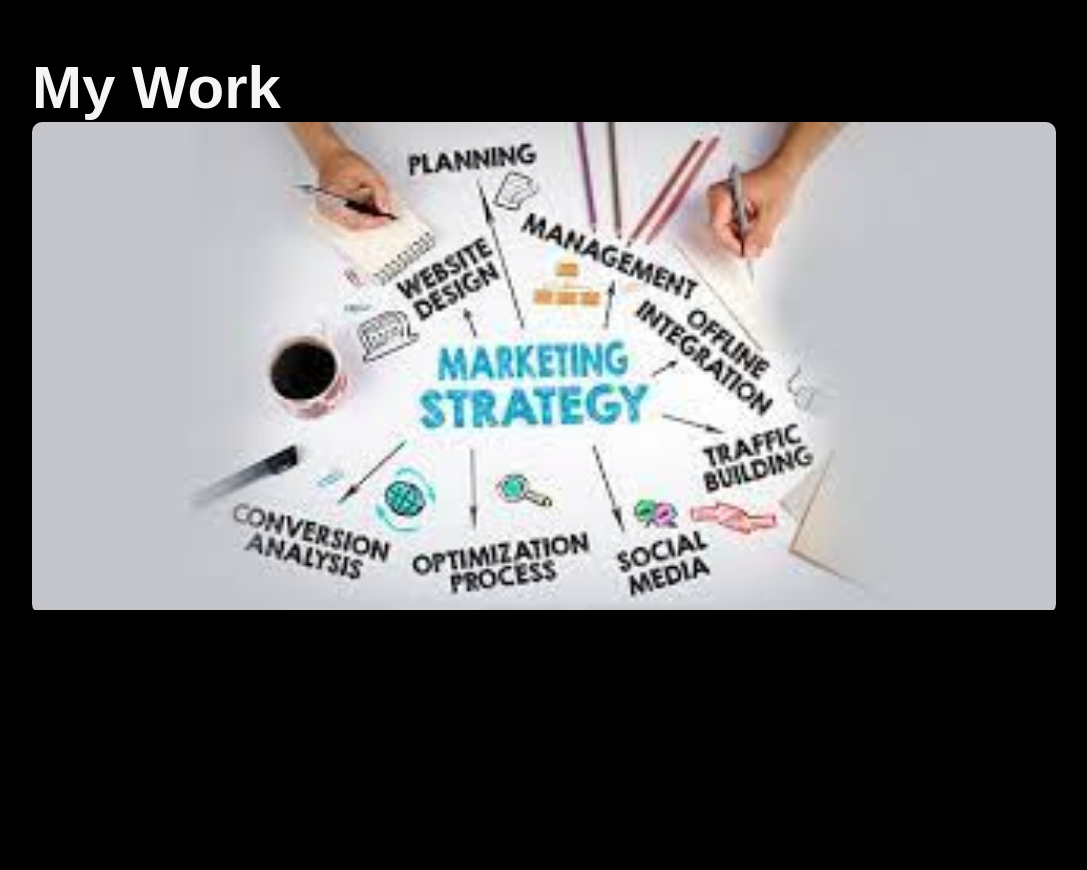
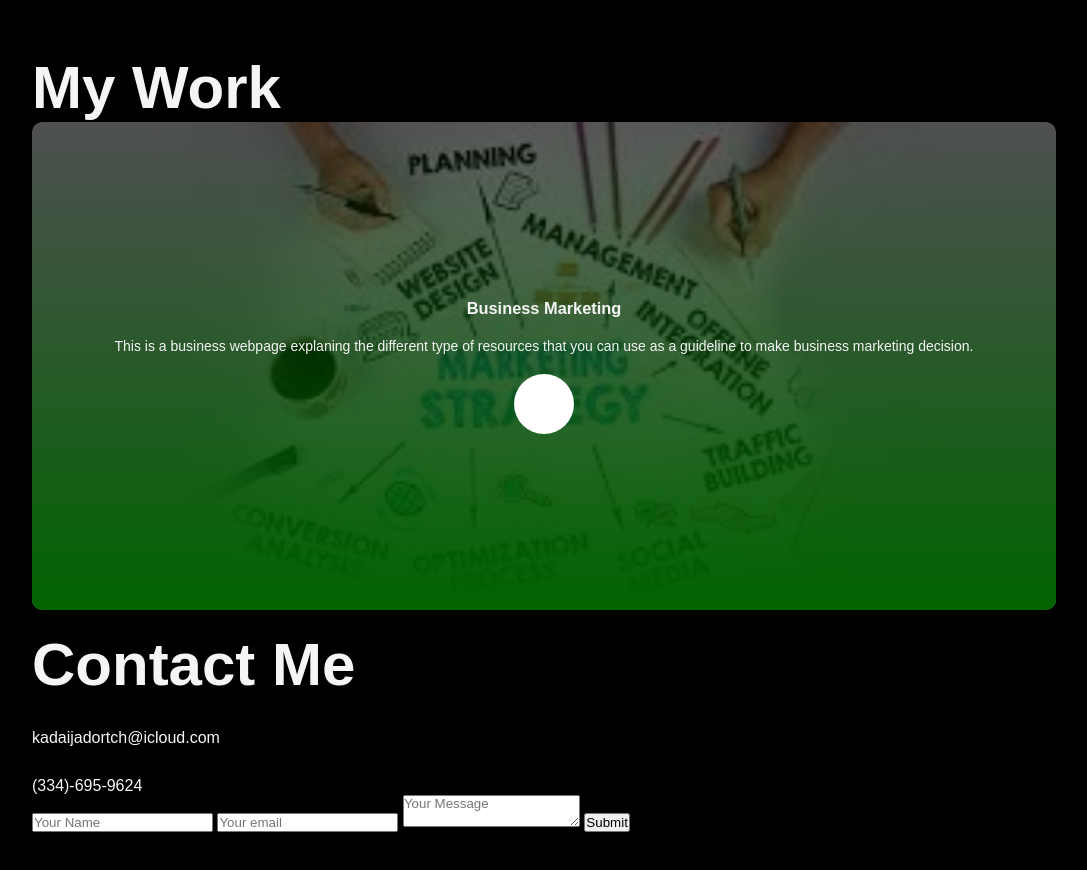
Before and after one commit to Kkadaija25/portfolio, a plain HTML site: page index.html in a window 1280 px wide. Shown: the part 1660-2530 px from the top of the page, without its empty margins (96-1183 px from the left). Before the commit the page ends 2352 px from the top, so only its background shows below. Drawn offline with Linux system fonts and the light colour scheme.

Commit message:
added pages

```diff
--- a/index.html
+++ b/index.html
@@ -12,10 +12,10 @@
     <div class="container">
         <nav>
             <ul>
-                <li><a href="#">Home</a></li>
-                <li><a href="#">About Me</a></li>
-                <li><a href="#">My Portfolio</a></li>
-                <li><a href="#">Contact Me</a></li>
+                <li><a href="#header">Home</a></li>
+                <li><a href="#about">About Me</a></li>
+                <li><a href="#portfolio">My Portfolio</a></li>
+                <li><a href="#contact">Contact Me</a></li>
             </ul>
         </nav>
         <div class="header-text">
@@ -60,16 +60,40 @@
 <div id="portfolio">
     <div class="container">
         <h1 class="sub-title">My Work</h1>
-        <div class="work">
-            <img src="img_2.jpg">
+        <div class="work-list">
+            <div class="work">
+                <img src="img_2.jpg">
+                <div class="layer">
+                <h3>Business Marketing</h3>
+                <p>This is a business webpage explaning the different type of resources that you can use as a guideline to make business marketing decision.</p>
+                <a href="#"></a>
+            </div>
         </div>
-        <div class="work">
-            <img src="">
+    </div>
+</div>
+<!----Contact------->
+<div id="contact">
+    <div class="container">
+        <div class="row">
+            <div class="contact-left">
+                <h1 class="sub-title">Contact Me</h1>
+                <p>kadaijadortch@icloud.com</p>
+                <p>(334)-695-9624</p>
+            </div>
+            <div class="contact-right"></div>
+            <form>
+                <input type="text" name="Name" placeholder="Your Name" required>
+                <input type="email" name="email" placeholder="Your email" required>
+                <textarea name="Message" row="6" placeholder="Your Message"></textarea>
+                <button type="submit">Submit</button>
+            </form>
         </div>
+    </div>
 </div>
 
 
- <script>
+
+<script>
     var tablinks = document.getElementsByClassName("tab-links");
     var tabcontents = document.getElementsByClassName("tab-contents");
     function opentab(tabname){
--- a/styles.css
+++ b/styles.css
@@ -3,6 +3,10 @@
     padding: 0;
     font-family:sans-serif;
     box-sizing:border-box;
+}
+
+html{
+    scroll-behavior: smooth;
 }
 
 body{
@@ -137,13 +141,6 @@ nav ul li a:hover::after{
     padding:50px 0 ;
 }
 
-.work-list{
-    display:grid ;
-    grid-template-columns: repeat(auto-fit,minmax(250px.1fr));
-    grid: gap 40px;
-    margin-top:50px
-}
-
 .work{
     border-radius:10px ;
     overflow: hidden;
@@ -152,4 +149,63 @@ nav ul li a:hover::after{
 
 .work img{
     width:100% ;
+    border-radius: 10px;
+    display: block;
 }
+
+.layer{
+   width: 100%;
+   height: 100%;
+   background: linear-gradient(rgba(0,0,0,.6),darkgreen);
+   border-bottom: 10px;
+   position: absolute;
+   left: 0;
+   bottom: 0;
+   overflow: hidden;
+   display: flex;
+   align-items: center;
+   justify-content:center ;
+   flex-direction: column;
+   padding:0 40px ;
+   text-align: center;
+   font-size: 14px;
+}
+
+.layer h3{
+    font-weight: 500px;
+    margin-bottom: 20px;
+}
+
+.layer a{
+    margin-top: 20px;
+    color:white;
+    text-decoration: none;
+    font-size: 18px;
+    line-height: 60px;
+    background:white  ;
+    width:60px ;
+    height: 60px;
+    border-radius: 50%;
+    text-align: center;
+}
+
+.work:hover img{
+    transform: scale(1.1);
+}
+
+.work:hover .layer{
+    height: 100%;
+}
+
+/*Contact*/
+.contact-left{
+    flex-basis: 35%;
+}
+
+.contact-right{
+    flex-basis: 60%;
+}
+
+.contact-left p{
+    margin-top: 30px;
+}
```
